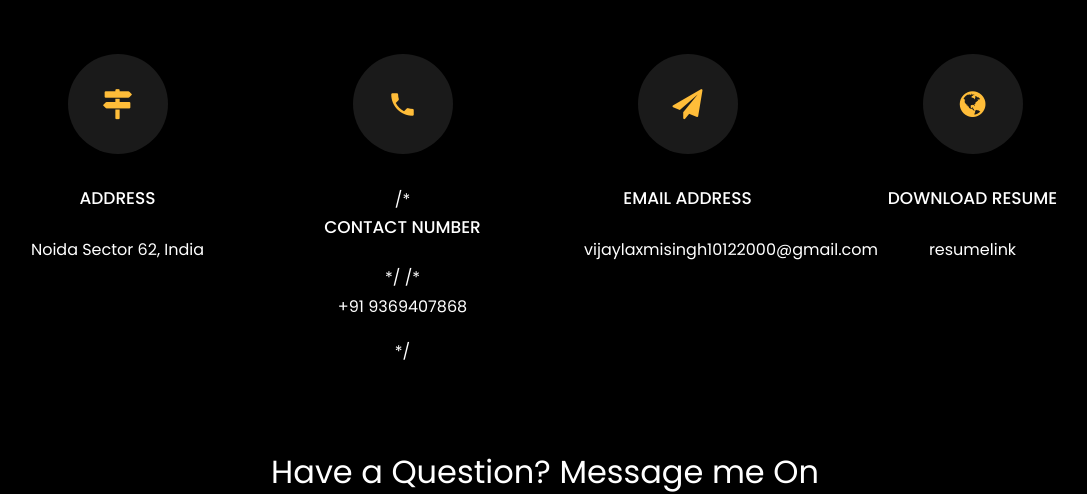
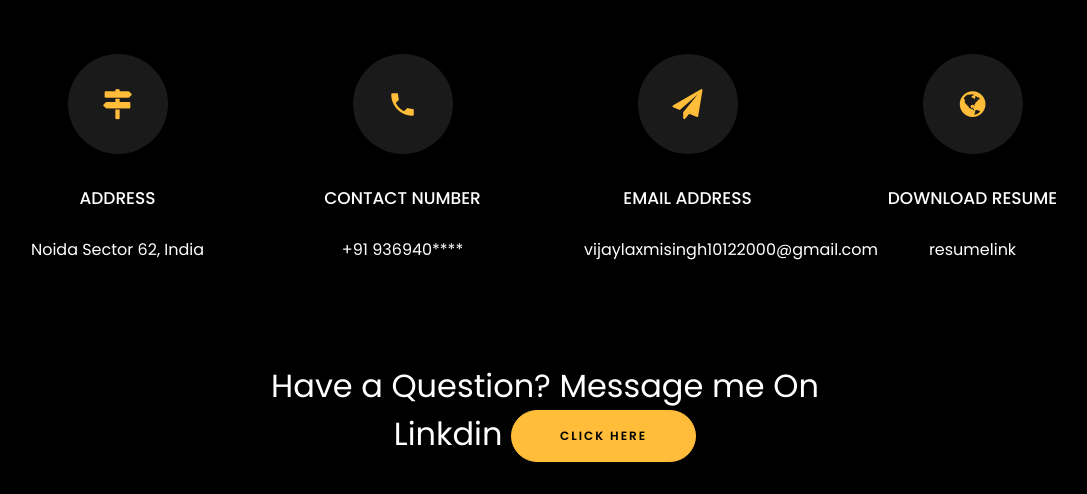
Before and after one commit to vijaylaxmi977/vijaylaxmi977.github.io, a plain HTML site: page index.html in a window 1280 px wide. Shown: the part 5501-5995 px from the top of the page, without its empty margins (95-1182 px from the left). Drawn offline with Linux system fonts and the light colour scheme; files whose address does not match are found by name.

Commit message:
Update index.html

```diff
--- a/index.html
+++ b/index.html
@@ -589,8 +589,8 @@ ul{
           		<div class="icon d-flex align-items-center justify-content-center">
           			<span class="icon-phone2"></span>
           		</div>
-          		/*<h3 class="mb-4">Contact Number</h3>*/
-	            /*<p><a href="tel://0101010101">+91 9369407868</a></p>*/
+          		<h3 class="mb-4">Contact Number</h3>
+	            <p><a href="tel://0101010101">+91 936940****</a></p>
 	          </div>
           </div>
           <div class="col-md-6 col-lg-3 d-flex ftco-animate">
```
